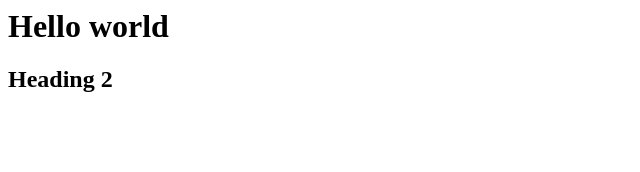
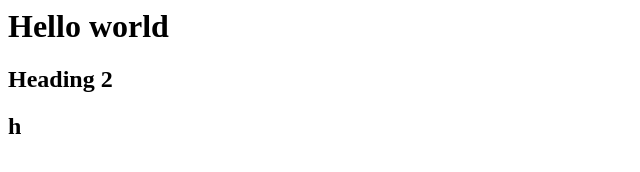
Before and after one commit to Touseef-ahmad/git-flight-rules-practice, a plain HTML site: page index.html in a window 1280 px wide. Shown: the full height of the page, 0-640 px from the left. Drawn offline with Linux system fonts and the light colour scheme.

Commit message:
added h2 tag

```diff
--- a/index.html
+++ b/index.html
@@ -1,2 +1,3 @@
 <h1>Hello world</h1>
 <h2>Heading 2</h2>
+<h2>h</h2>
```
